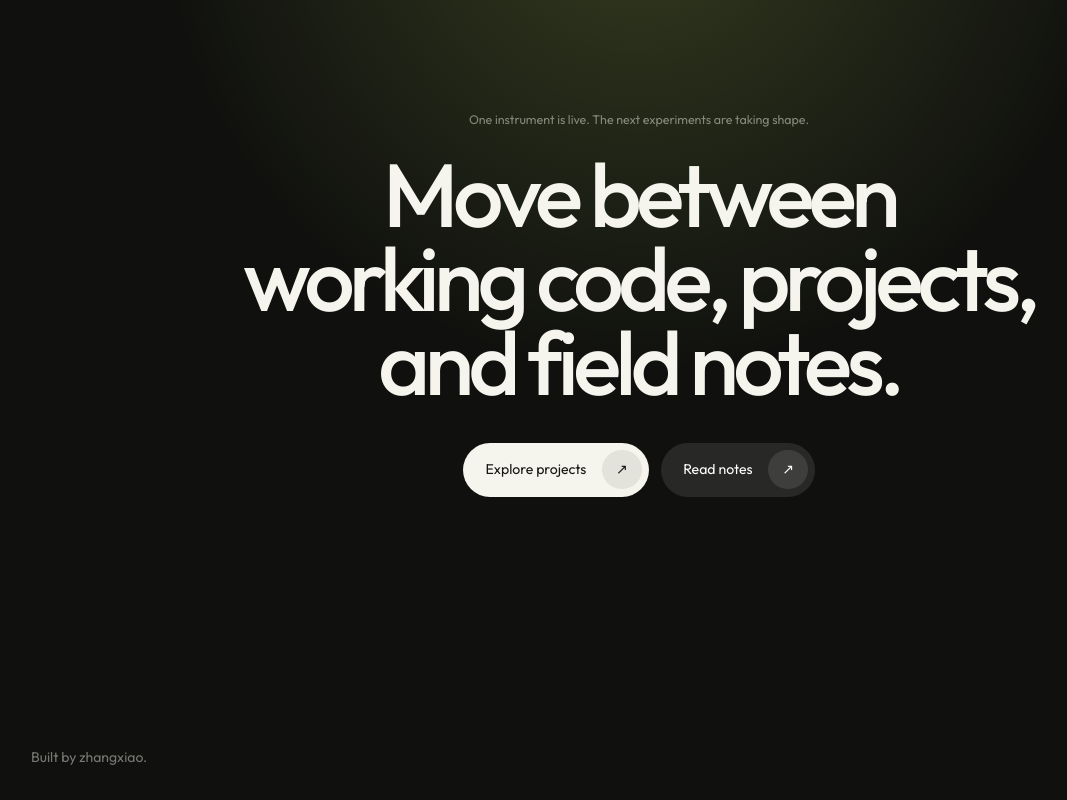
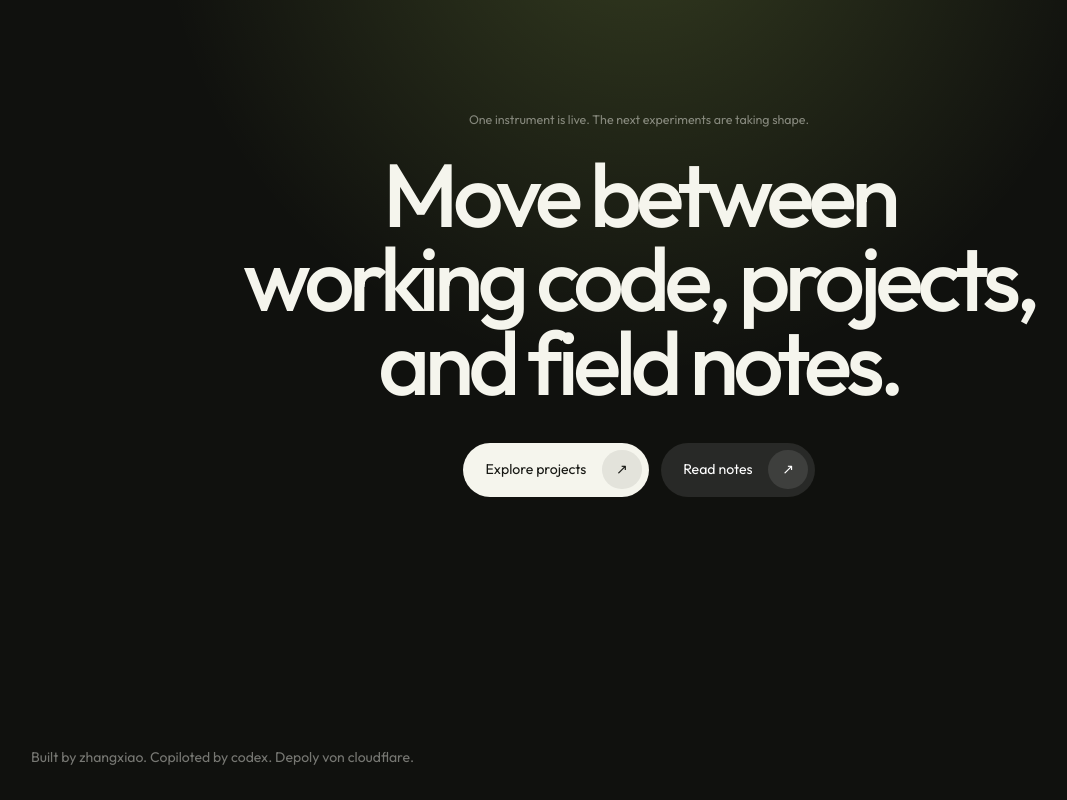
Before and after one commit to zhangxiao91/zxlab, an Astro site: page /lab in a window 1280 px wide. Shown: the part 3548-4348 px from the top of the page, without its empty margins (1-1068 px from the left). Built offline with nearby package versions, Linux system fonts and the light colour scheme; Astro itself is replaced by a stand-in of ours; a web font is replaced by a local one.

Commit message:
chore: remaster the site footer

```diff
--- a/src/components/SiteFooter.astro
+++ b/src/components/SiteFooter.astro
@@ -1,3 +1,6 @@
 <footer class="site-footer">
-	<p>Built by zhangxiao.</p>
+	<p>Built by zhangxiao.
+		Copiloted by codex.
+		Depoly von cloudflare.
+	</p>
 </footer>
```
